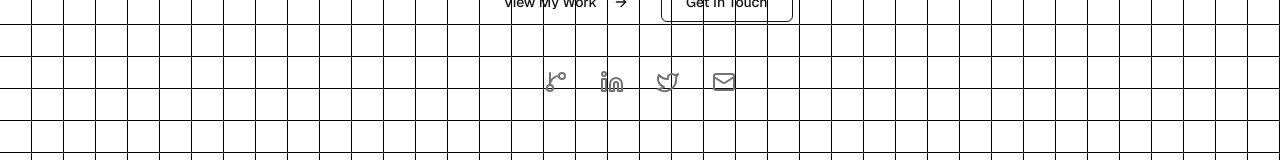
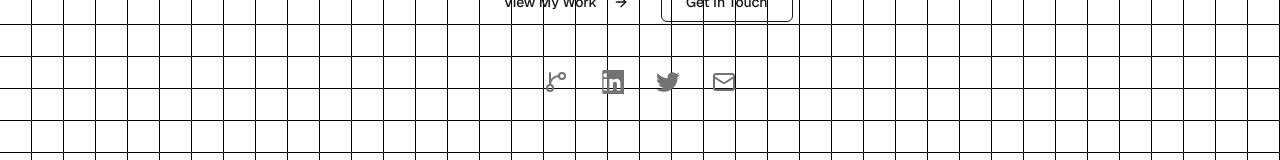
Before and after one commit to MaheshBoda-26/Portfolio, a Next.js app: page / in a window 1280 px wide. Shown: the part 392-552 px from the top of the page. Built offline with nearby package versions, Linux system fonts and the light colour scheme.

Commit message:
Update components

```diff
--- /dev/null
+++ b/src/components/common/social-icons.tsx
@@ -0,0 +1,40 @@
+import * as React from "react";
+
+export function GithubIcon(props: React.SVGProps<SVGSVGElement>) {
+  return (
+    <svg
+      viewBox="0 0 24 24"
+      fill="currentColor"
+      aria-hidden="true"
+      {...props}
+    >
+      <path d="M12 0c-6.626 0-12 5.373-12 12 0 5.302 3.438 9.8 8.207 11.387.599.111.793-.261.793-.577v-2.234c-3.338.726-4.033-1.416-4.033-1.416-.546-1.387-1.333-1.756-1.333-1.756-1.089-.745.083-.729.083-.729 1.205.084 1.839 1.237 1.839 1.237 1.07 1.834 2.807 1.304 3.492.997.107-.775.418-1.305.762-1.604-2.665-.305-5.467-1.334-5.467-5.931 0-1.311.469-2.381 1.236-3.221-.124-.303-.535-1.524.117-3.176 0 0 1.008-.322 3.301 1.23.957-.266 1.983-.399 3.003-.404 1.02.005 2.047.138 3.006.404 2.291-1.552 3.297-1.23 3.297-1.23.653 1.653.242 2.874.118 3.176.77.84 1.235 1.911 1.235 3.221 0 4.609-2.807 5.624-5.479 5.921.43.372.823 1.102.823 2.222v3.293c0 .319.192.694.801.576 4.765-1.589 8.199-6.086 8.199-11.386 0-6.627-5.373-12-12-12z" />
+   </svg>
+  );
+}
+
+export function LinkedInIcon(props: React.SVGProps<SVGSVGElement>) {
+  return (
+    <svg
+      viewBox="0 0 24 24"
+      fill="currentColor"
+      aria-hidden="true"
+      {...props}
+    >
+      <path d="M20.447 20.452h-3.554v-5.569c0-1.328-.027-3.037-1.852-3.037-1.853 0-2.136 1.445-2.136 2.939v5.667h-3.554v-11.452h3.414v1.561h.046c.477-.9 1.637-1.85 3.37-1.85 3.601 0 4.267 2.37 4.267 5.455v6.286zm-15.11-13.019c-1.144 0-2.063-.926-2.063-2.065 0-1.138.92-2.063 2.063-2.063 1.14 0 2.064.925 2.064 2.063 0 1.139-.925 2.065-2.064 2.065zm1.782 13.019h-3.564v-11.452h3.564v11.452zm17.338-20.452h-20.451c-.979 0-1.77.774-1.77 1.729v20.542c0 .956.791 1.729 1.77 1.729h20.451c.978 0 1.77-.773 1.77-1.729v-20.542c0-.955-.792-1.729-1.77-1.729z" />
+   </svg>
+  );
+}
+
+export function TwitterIcon(props: React.SVGProps<SVGSVGElement>) {
+  return (
+    <svg
+      viewBox="0 0 24 24"
+      fill="currentColor"
+      aria-hidden="true"
+      {...props}
+    >
+      <path d="M23.953 4.57a10 10 0 01-2.825.775 4.958 4.958 0 002.163-2.723c-.951.555-2.005.959-3.127 1.184a4.92 4.92 0 00-8.384 4.482c-4.09-.193-7.715-2.157-10.141-5.126a4.822 4.822 0 00-.666 2.475c0 1.71.87 3.213 2.188 4.096a4.904 4.904 0 01-2.228-.616v.06a4.923 4.923 0 003.946 4.827 4.996 4.996 0 01-2.212.085 4.936 4.936 0 004.604 3.417 9.867 9.867 0 01-6.102 2.105c-.39 0-.779-.023-1.17-.067a13.995 13.995 0 007.557 2.209c9.053 0 13.998-7.496 13.998-13.985 0-.21 0-.42-.015-.63a9.935 9.935 0 002.46-2.548l-.047-.02z" />
+   </svg>
+  );
+}
--- a/src/components/common/theme-provider.tsx
+++ b/src/components/common/theme-provider.tsx
@@ -2,8 +2,7 @@
 
 import * as React from "react";
 import { ThemeProvider as NextThemesProvider } from "next-themes";
-import { type ThemeProviderProps } from "next-themes/dist/types";
 
-export function ThemeProvider({ children, ...props }: ThemeProviderProps) {
+export function ThemeProvider({ children, ...props }: React.ComponentProps<typeof NextThemesProvider>) {
   return <NextThemesProvider {...props}>{children}</NextThemesProvider>;
 }
--- a/src/components/layout/footer.tsx
+++ b/src/components/layout/footer.tsx
@@ -1,6 +1,7 @@
 import Link from "next/link";
 import { cn } from "@/lib/utils";
-import { GitBranch, Linkedin, Twitter, Mail, Heart } from "lucide-react";
+import { GitBranch, Mail, Heart } from "lucide-react";
+import { GithubIcon, LinkedInIcon, TwitterIcon } from "@/components/common/social-icons";
 import { socialLinks } from "@/lib/data";
 
 export function Footer() {
@@ -28,9 +29,9 @@ export function Footer() {
                   className="text-neutral-500 dark:text-neutral-400 hover:text-neutral-900 dark:hover:text-white transition-colors"
                   aria-label={link.name}
                 >
-                  {link.name === "GitHub" && <GitBranch className="h-5 w-5" />}
-                  {link.name === "LinkedIn" && <Linkedin className="h-5 w-5" />}
-                  {link.name === "Twitter" && <Twitter className="h-5 w-5" />}
+                  {link.name === "GitHub" && <GithubIcon className="h-5 w-5" />}
+                  {link.name === "LinkedIn" && <LinkedInIcon className="h-5 w-5" />}
+                  {link.name === "Twitter" && <TwitterIcon className="h-5 w-5" />}
                   {link.name === "Email" && <Mail className="h-5 w-5" />}
                 </a>
               ))}
--- a/src/components/sections/about.tsx
+++ b/src/components/sections/about.tsx
@@ -160,11 +160,9 @@ export function About() {
                     </div>
                   </div>
                 </div>
-                <Button className="mt-6 w-full" asChild>
-                  <a href={personalInfo.resumeUrl} target="_blank" rel="noopener noreferrer">
-                    Download Resume
-                    <ChevronRight className="ml-2 h-4 w-4" aria-hidden="true" />
-                  </a>
+                <Button className="mt-6 w-full" onClick={() => window.open(personalInfo.resumeUrl, "_blank", "noopener,noreferrer")}>
+                  Download Resume
+                  <ChevronRight className="ml-2 h-4 w-4" aria-hidden="true" />
                 </Button>
               </CardContent>
             </Card>
--- a/src/components/sections/contact.tsx
+++ b/src/components/sections/contact.tsx
@@ -11,9 +11,10 @@ import { Separator } from "@/components/ui/separator";
 import { useForm } from "react-hook-form";
 import { zodResolver } from "@hookform/resolvers/zod";
 import { z } from "zod";
-import { Mail, Github, Linkedin, Twitter, MapPin, Send, Loader2, CheckCircle, AlertCircle, Zap, Code, Brain } from "lucide-react";
+import { Mail, GitBranch, MapPin, Send, Loader2, CheckCircle, AlertCircle, Zap, Code, Brain } from "lucide-react";
+import { LinkedInIcon, TwitterIcon } from "@/components/common/social-icons";
 import { personalInfo, socialLinks } from "@/lib/data";
-import { toast } from "@/components/ui/use-toast";
+import { toast } from "@/components/ui/toast";
 
 const contactSchema = z.object({
   name: z.string().min(2, "Name must be at least 2 characters"),
@@ -204,9 +205,9 @@ export function Contact() {
                 <div className="space-y-4">
                   {[
                     { name: "Email", href: `mailto:${personalInfo.email}`, icon: Mail, desc: "Best for project inquiries" },
-                    { name: "GitHub", href: socialLinks[0].url, icon: Github, desc: "View my code & contributions" },
-                    { name: "LinkedIn", href: socialLinks[1].url, icon: Linkedin, desc: "Professional networking" },
-                    { name: "Twitter", href: socialLinks[2].url, icon: Twitter, desc: "Follow my thoughts & updates" },
+                    { name: "GitHub", href: socialLinks[0].url, icon: GitBranch, desc: "View my code & contributions" },
+                    { name: "LinkedIn", href: socialLinks[1].url, icon: LinkedInIcon, desc: "Professional networking" },
+                    { name: "Twitter", href: socialLinks[2].url, icon: TwitterIcon, desc: "Follow my thoughts & updates" },
                   ].map((item) => (
                     <a
                       key={item.name}
--- a/src/components/sections/hero.tsx
+++ b/src/components/sections/hero.tsx
@@ -2,7 +2,8 @@
 
 import { cn } from "@/lib/utils";
 import { Button } from "@/components/ui/button";
-import { ArrowRight, GitBranch, Linkedin, Twitter, Mail, Code, Brain, Server, Zap } from "lucide-react";
+import { ArrowRight, GitBranch, Mail, Code, Brain, Server, Zap } from "lucide-react";
+import { LinkedInIcon, TwitterIcon } from "@/components/common/social-icons";
 import { personalInfo, socialLinks } from "@/lib/data";
 
 export function Hero() {
@@ -29,14 +30,12 @@ export function Hero() {
           </p>
 
           <div className="flex flex-col sm:flex-row items-center justify-center gap-4 mb-12 animate-fade-in-up" style={{ animationDelay: "300ms" }}>
-            <Button size="lg" className="group w-full sm:w-auto" asChild>
-              <a href="#projects">
-                View My Work
-                <ArrowRight className="ml-2 h-4 w-4 transition-transform group-hover:translate-x-1" aria-hidden="true" />
-              </a>
+            <Button size="lg" className="group w-full sm:w-auto" onClick={() => window.location.href = "#projects"}>
+              View My Work
+              <ArrowRight className="ml-2 h-4 w-4 transition-transform group-hover:translate-x-1" aria-hidden="true" />
             </Button>
-            <Button size="lg" variant="outline" className="w-full sm:w-auto" asChild>
-              <a href="#contact">Get In Touch</a>
+            <Button size="lg" variant="outline" className="w-full sm:w-auto" onClick={() => window.location.href = "#contact"}>
+              Get In Touch
             </Button>
           </div>
 
@@ -51,8 +50,8 @@ export function Hero() {
                 aria-label={link.name}
               >
                 {link.name === "GitHub" && <GitBranch className="h-6 w-6" />}
-                {link.name === "LinkedIn" && <Linkedin className="h-6 w-6" />}
-                {link.name === "Twitter" && <Twitter className="h-6 w-6" />}
+                {link.name === "LinkedIn" && <LinkedInIcon className="h-6 w-6" />}
+                {link.name === "Twitter" && <TwitterIcon className="h-6 w-6" />}
                 {link.name === "Email" && <Mail className="h-6 w-6" />}
               </a>
             ))}
```
